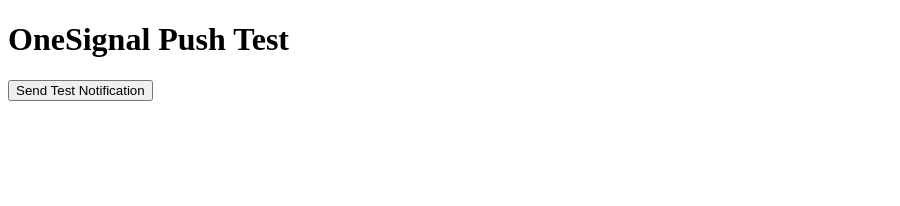
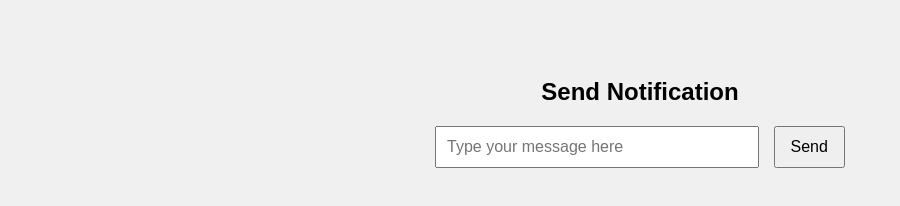
Before and after one commit to NahidAhmed-12/Notice, a plain HTML site: page index.html in a window 1280 px wide. Shown: the whole page, without its empty margins (0-900 px from the left). Drawn offline with Linux system fonts and the light colour scheme.

Commit message:
Update index.html

```diff
--- a/index.html
+++ b/index.html
@@ -2,8 +2,29 @@
 <html lang="en">
 <head>
   <meta charset="UTF-8" />
-<title>OneSignal Test</title>
-<script src="https://cdn.onesignal.com/sdks/OneSignalSDK.js" async=""></script>
+  <title>Simple Notification Sender</title>
+  <meta name="viewport" content="width=device-width, initial-scale=1" />
+  <style>
+    body {
+      font-family: Arial, sans-serif;
+      padding: 50px;
+      text-align: center;
+      background: #f0f0f0;
+    }
+    input {
+      width: 300px;
+      padding: 10px;
+      font-size: 16px;
+    }
+    button {
+      padding: 10px 15px;
+      font-size: 16px;
+      margin-left: 10px;
+      cursor: pointer;
+    }
+  </style>
+
+  <script src="https://cdn.onesignal.com/sdks/OneSignalSDK.js" async></script>
   <script>
     window.OneSignal = window.OneSignal || [];
     OneSignal.push(function() {
@@ -11,19 +32,24 @@
         appId: "527dee17-feec-4ffb-bfd6-6d3bb72ed984",
         notifyButton: { enable: true },
         serviceWorkerPath: "/",
-      allowLocalhostAsSecureOrigin: true
       });
       OneSignal.showSlidedownPrompt();
     });
   </script>
 </head>
 <body>
-<h1>OneSignal Push Test</h1>
-<button onclick="sendTest()">Send Test Notification</button>
+  <h2>Send Notification</h2>
+  <input type="text" id="msg" placeholder="Type your message here" />
+  <button onclick="sendNotification()">Send</button>
+
   <script>
-  async function sendTest() {
-    const playerId = await OneSignal.getUserId();
-    if (!playerId) return alert("Not subscribed yet!");
+    function sendNotification() {
+      const message = document.getElementById("msg").value.trim();
+      if (!message) {
+        alert("Please type a message!");
+        return;
+      }
+
       fetch("https://onesignal.com/api/v1/notifications", {
         method: "POST",
         headers: {
@@ -32,12 +58,16 @@
         },
         body: JSON.stringify({
           app_id: "527dee17-feec-4ffb-bfd6-6d3bb72ed984",
-        include_player_ids: [playerId],
-        contents: { en: "This is a test notification" }
+          included_segments: ["Subscribed Users"],
+          contents: { en: message }
         })
-    }).then(res => res.json())
-    .then(data => alert("Notification sent!"))
-    .catch(err => alert("Failed to send"));
+      })
+      .then(res => res.json())
+      .then(data => {
+        alert("Notification sent!");
+        document.getElementById("msg").value = "";
+      })
+      .catch(() => alert("Failed to send notification."));
     }
   </script>
 </body>
```
Lines whose indentation alone changed are shown as unchanged.
